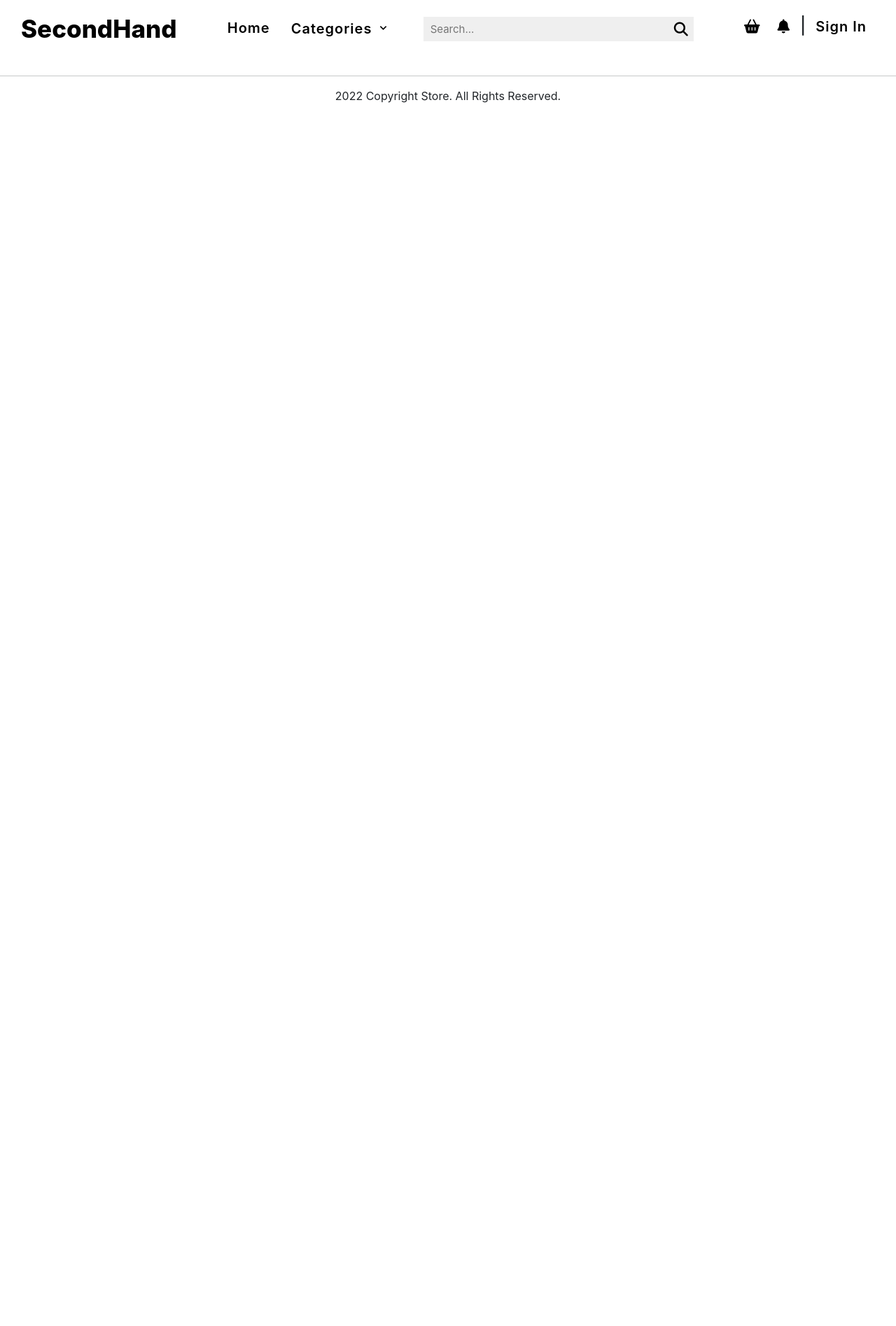
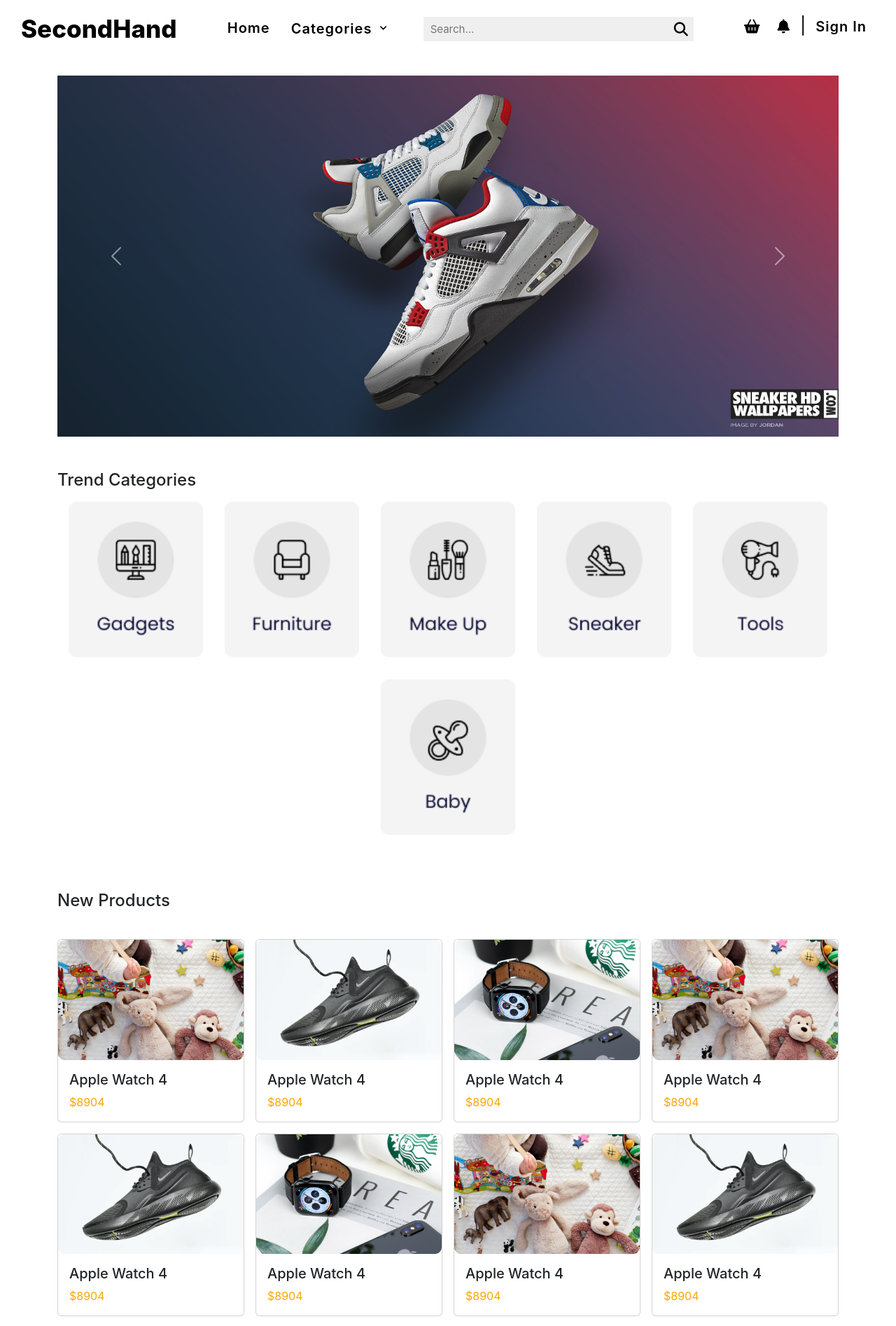
Before and after one commit to MustofaandCrew/FrontEnd2, a React (Create React App) app in the folder front-end/: page / in a window 1280 px wide. Shown: the top 1895 px of the page at 70% size. Before the commit the page ends 800 px from the top, so only its background shows below. Built offline with nearby package versions, Linux system fonts and the light colour scheme.

Commit message:
add home in pages and remake it

```diff
--- a/front-end/src/App.js
+++ b/front-end/src/App.js
@@ -2,13 +2,15 @@ import React from "react";
 import { BrowserRouter, Route, Routes } from "react-router-dom";
 import Navbar from "./components/Navbar";
 import Footer from "./components/Footer";
+import Home from "./pages/Home";
 
 function App() {
   return (
     <div className="App">
       <BrowserRouter>
-        <Navbar />
-        <Footer />
+       <Routes>
+        <Route path="/" element={<Home/>} />
+       </Routes>
       </BrowserRouter>
     </div>
   );
--- /dev/null
+++ b/front-end/src/assets/css/Home.css
@@ -0,0 +1,57 @@
+/* Landing Page */
+.buttonCategories {
+    background: transparent;
+    border: none;
+    color: white;
+    padding: 0px;
+    text-align: center;
+    text-decoration: none;
+    display: inline-block;
+    font-size: 16px;
+    margin: 0px;
+    cursor: pointer;
+  }
+
+  .imgCarousel {
+    height: 35.25rem;
+    width: 120rem;
+  }
+
+  /* Extra small devices (phones, 600px and down) */
+  @media only screen and (max-width: 600px){
+    /* ini untuk tampilan handphone */
+    .imgCarousel {
+      height: 10rem;
+      width: 120rem;
+    }
+  }
+
+  /* Small devices (portrait tablets and large phones, 600px and up) */
+  @media only screen and (min-width: 600px){
+    /* ini untuk tampilan tablet */
+    .imgCarousel {
+      height: 10rem;
+      width: 120rem;
+    }
+  }
+
+  /* Medium devices (landscape tablets, 768px and up) */
+  @media only screen and (min-width: 768px){
+    .imgCarousel {
+      height: 20rem;
+      width: 120rem;
+    }
+  }
+
+  /* Large devices (Laptops/desktop, 992px and up) */
+  @media only screen and (min-width: 992px){
+    /* ini untuk tampilan laptop */
+    .imgCarousel {
+      height: 32.25rem;
+      width: 120rem;
+    }
+  }
+
+  /* Extra Large devices (Large laptops and destops, 120px and up) */
+  @media only screen and (min-width: 1200px){
+  }
--- /dev/null
+++ b/front-end/src/pages/Home.jsx
@@ -0,0 +1,120 @@
+import React from "react";
+import Banner from "../assets/images/Banner.png";
+import Jordan from "../assets/images/AirJordan.jpg";
+import CatBaby from "../assets/images/CatBaby.png";
+import CatGadgets from "../assets/images/CatGadgets.png";
+import CatFurniture from "../assets/images/CatFurniture.png";
+import CatSneakers from "../assets/images/CatSneakers.png";
+import CatMakeUp from "../assets/images/CatMakeUp.png";
+import CatTools from "../assets/images/CatTools.png";
+
+import Card from "../components/Card";
+
+import "../assets/css/Home.css";
+import "../assets/css/Card.css";
+import "../assets/css/Navbar.css";
+
+// Dummy Product Images
+import NewProducts from "../assets/images/NewProducts.jpg";
+import NewProducts2 from "../assets/images/NewProducts2.jpg";
+import NewProducts3 from "../assets/images/NewProducts3.jpg";
+import LayoutNavbarFooter from "../components/LayoutNavbarFooter";
+
+export default function Home() {
+    return (
+        <LayoutNavbarFooter>
+            <div className="container container-fluid">
+
+                {/* Carousel */}
+                <div id="carouselExampleInterval" className="carousel slide" data-bs-ride="carousel">
+                    <div className="carousel-inner">
+                        <div className="carousel-item active" data-bs-interval="2000">
+                            <img src={Jordan} className="d-block w-100 imgCarousel" alt="img" />
+                        </div>
+                        <div className="carousel-item" data-bs-interval="2000">
+                            <img src={Banner} className="d-block w-100 imgCarousel" alt="img" />
+                        </div>
+                        <div className="carousel-item">
+                            <img src={Banner} className="d-block w-100 imgCarousel" alt="img" />
+                        </div>
+                    </div>
+                    <button className="carousel-control-prev" type="button" data-bs-target="#carouselExampleInterval" data-bs-slide="prev">
+                        <span className="carousel-control-prev-icon" aria-hidden="true"></span>
+                        <span className="visually-hidden">Previous</span>
+                    </button>
+                    <button className="carousel-control-next" type="button" data-bs-target="#carouselExampleInterval" data-bs-slide="next">
+                        <span className="carousel-control-next-icon" aria-hidden="true"></span>
+                        <span className="visually-hidden">Next</span>
+                    </button>
+                </div>
+
+                {/* Card */}
+                <div className="d-flex flex-row flex-wrap justify-content-start mt-5 mb-2">
+                    <h4>Trend Categories</h4>
+                </div>
+                <div className="d-flex flex-row flex-wrap justify-content-around">
+                    <button className="buttonCategories">
+                        <div className="cardStyle">
+                            <img src={CatGadgets} className="card-img-top" alt="..." />
+                        </div>
+                    </button>
+                    <button className="buttonCategories">
+                        <div className="cardStyle">
+                            <img src={CatFurniture} className="card-img-top" alt="..." />
+                        </div>
+                    </button>
+                    <button className="buttonCategories">
+                        <div className="cardStyle">
+                            <img src={CatMakeUp} className="card-img-top" alt="..." />
+                        </div>
+                    </button>
+                    <button className="buttonCategories">
+                        <div className="cardStyle">
+                            <img src={CatSneakers} className="card-img-top" alt="..." />
+                        </div>
+                    </button>
+                    <button className="buttonCategories">
+                        <div className="cardStyle">
+                            <img src={CatTools} className="card-img-top" alt="..." />
+                        </div>
+                    </button>
+                    <button className="buttonCategories">
+                        <div className="cardStyle">
+                            <img src={CatBaby} className="card-img-top" alt="..." />
+                        </div>
+                    </button>
+                </div>
+
+                {/* New Products */}
+                <div className="home-title mt-5 mb-4">
+                    <h4>New Products</h4>
+                </div>
+                <div className="row row-cols-2 row-cols-md-4 g-3 mt-2">
+                    <Card image={NewProducts} />
+                    <Card image={NewProducts2} />
+                    <Card image={NewProducts3} />
+                    <Card image={NewProducts} />
+                    <Card image={NewProducts2} />
+                    <Card image={NewProducts3} />
+                    <Card image={NewProducts} />
+                    <Card image={NewProducts2} />
+                    <Card image={NewProducts3} />
+                    <Card image={NewProducts} />
+                    <Card image={NewProducts2} />
+                    <Card image={NewProducts3} />
+                    <Card image={NewProducts} />
+                    <Card image={NewProducts2} />
+                    <Card image={NewProducts3} />
+                    <Card image={NewProducts} />
+                    <Card image={NewProducts2} />
+                    <Card image={NewProducts3} />
+                    <Card image={NewProducts} />
+                    <Card image={NewProducts2} />
+
+                </div>
+            </div>
+        </LayoutNavbarFooter>
+
+
+    )
+}
```
